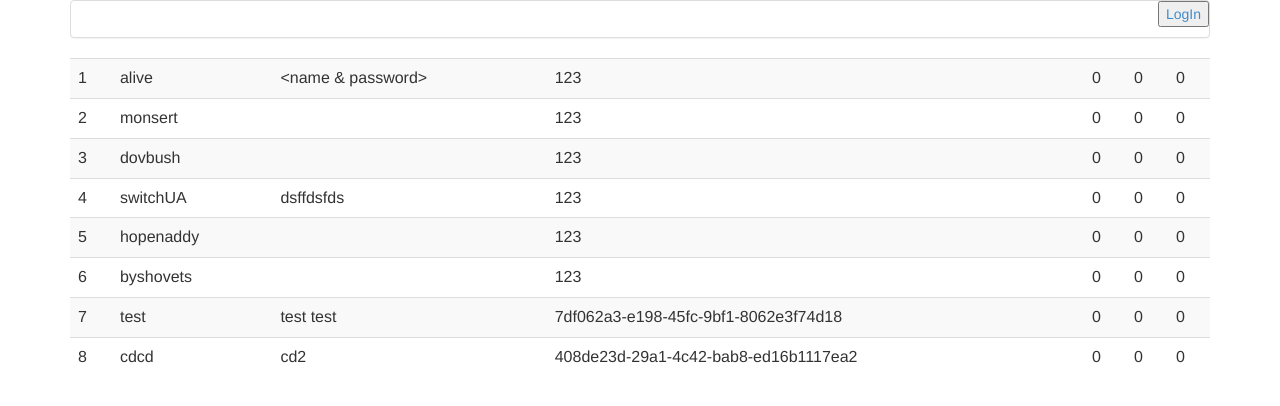
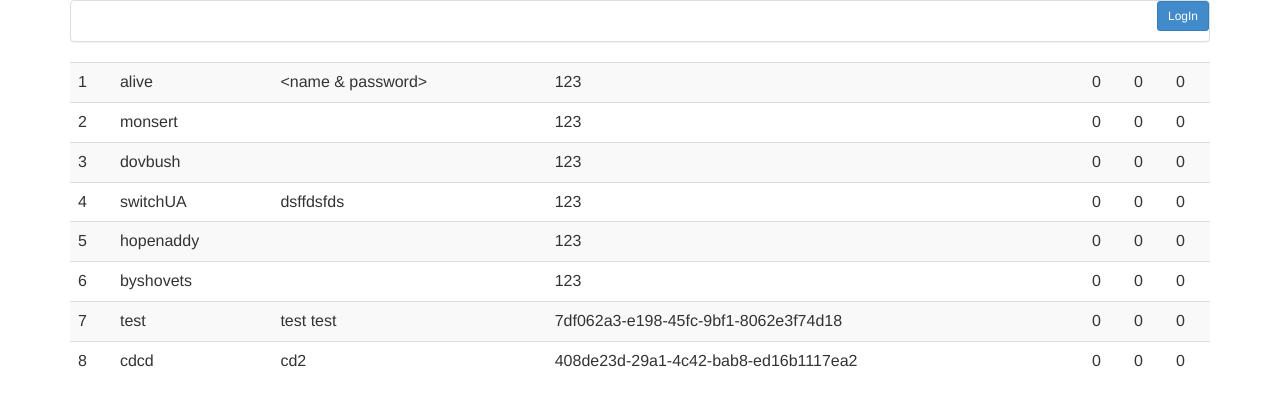
Before and after one commit to hopenaddy/AdminUI, a Django app: page /users/ in a window 1280 px wide. Shown: the top 406 px of the page. Run offline with Django 3.2, Linux system fonts and the light colour scheme; data comes from the database, SQL or seed files in the repository; some libraries are stand-ins or nearby versions.

Commit message:
fix markup problem

```diff
--- a/my_app/templates/my_app/base.html
+++ b/my_app/templates/my_app/base.html
@@ -11,9 +11,9 @@
 	<div class="panel panel-default">
 		<ul class="list-unstyled text-right">
 			{% if username %}
-				<li><a href="/auth/logout/"><button>LogOut</button> ({{ username }})</a></li>
+				<li><a href="/auth/logout/" class="btn btn-sm btn-primary">LogOut ({{ username }})</a></li>
 			{% else %}
-				<li><a href="/auth/login/"><button>LogIn</button></a></li>
+				<li><a href="/auth/login/" class="btn btn-sm btn-primary">LogIn</a></li>
 			{% endif %}
 		</ul>
 	</div>
```
